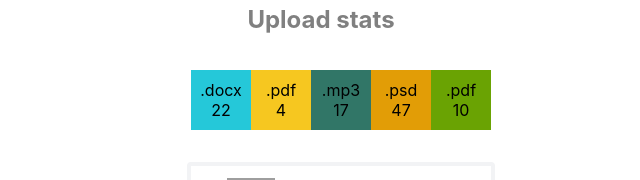
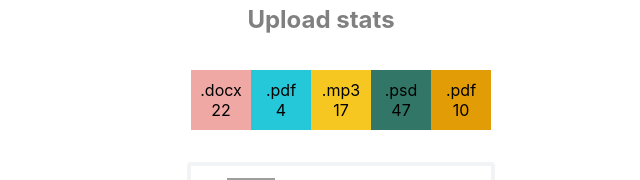
Before and after one commit to Rasiuk/goit-react-hw-01-components, a React (Create React App) app: page / in a window 1280 px wide. Shown: the part 449-629 px from the top of the page, without its empty margins (319-959 px from the left). Built offline with nearby package versions, Linux system fonts and the light colour scheme; grey boxes are pictures that could not be loaded.

Commit message:
Update Statistics.js

```diff
--- a/src/components/Statistics/Statistics.js
+++ b/src/components/Statistics/Statistics.js
@@ -7,9 +7,7 @@ import {
   Item,
   getRandomHexColor,
 } from './Statistics.styled';
-const styleItem = {
-  backgroundColor: getRandomHexColor(),
-};
+
 export const Statistics = ({ title, stats }) => {
   return (
     <Staticstics>
```
